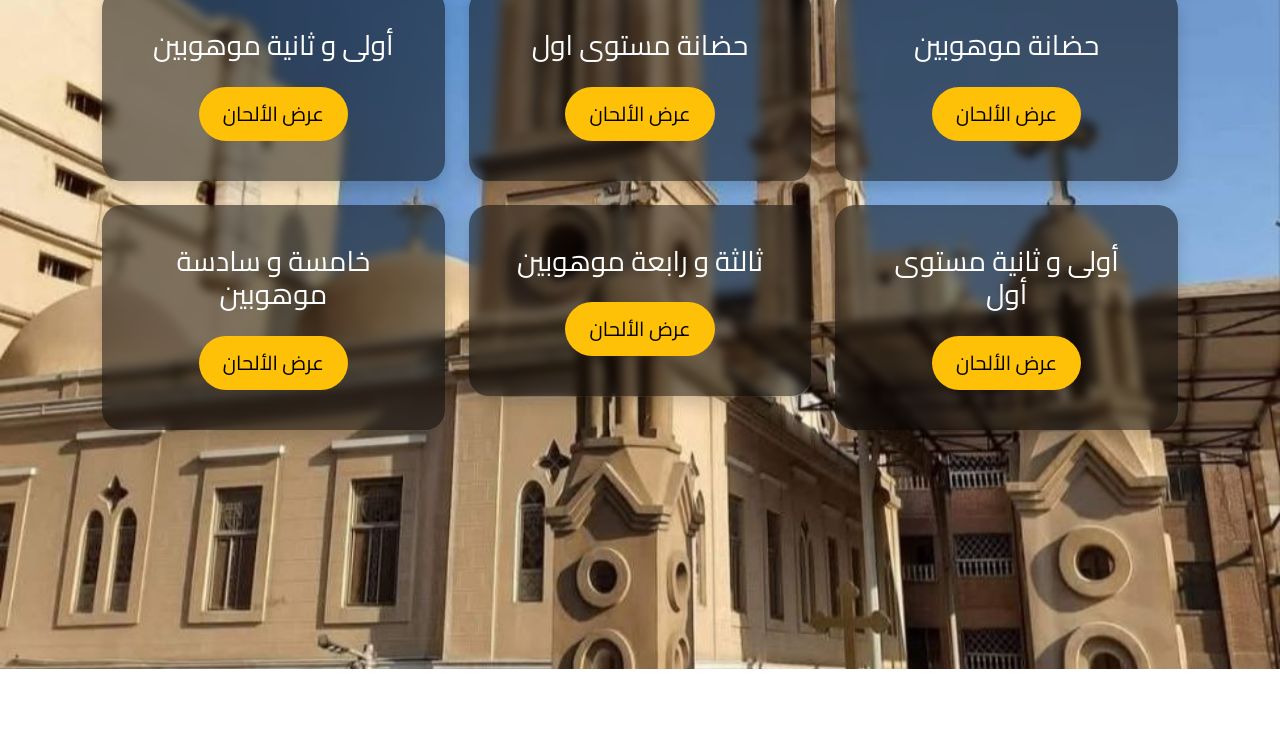
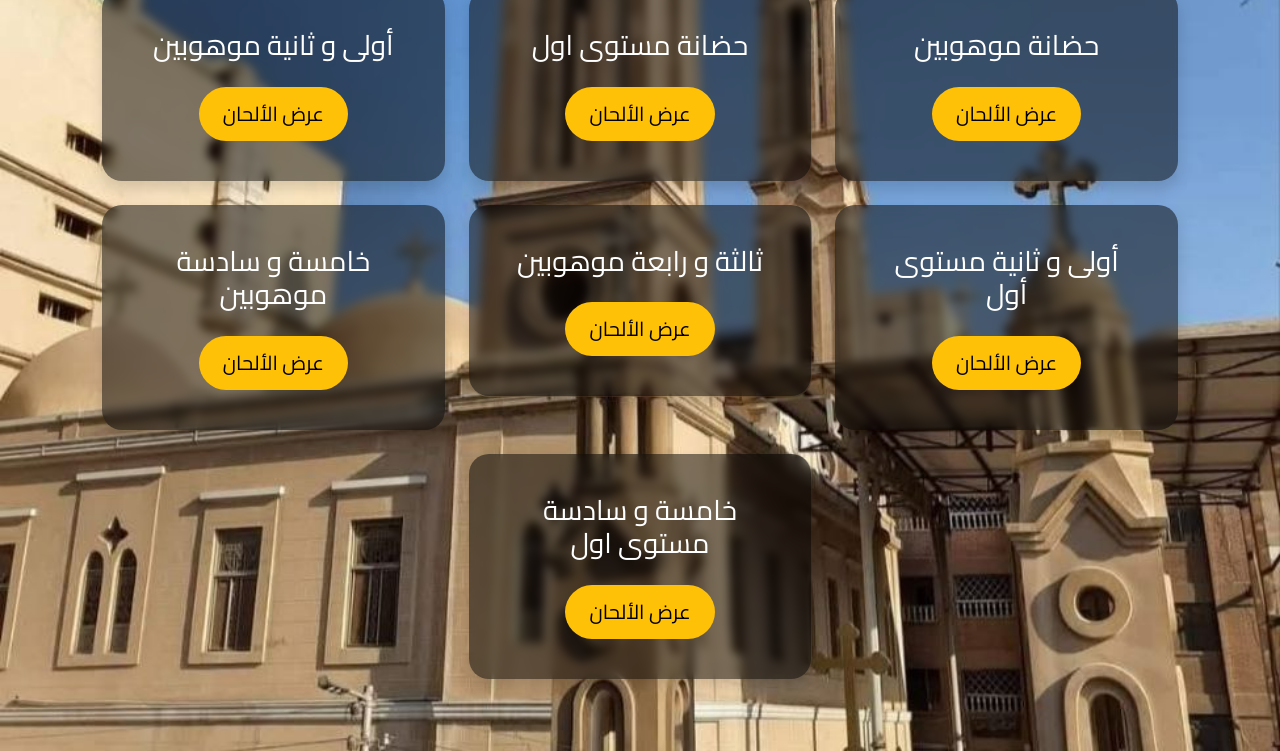
Before and after one commit to Amirmero1/-, a plain HTML site: page Home.html in a window 1280 px wide. Shown: the part 131-882 px from the top of the page. Before the commit the page ends 800 px from the top, so only its background shows below. Drawn offline with nearby package versions, Linux system fonts and the light colour scheme.

Commit message:
Home.html

```diff
--- a/Home.html
+++ b/Home.html
@@ -139,6 +139,15 @@
           </div>
         </div>
       </div>
+
+      <div class="col-md-4 col-12 mb-4">
+        <div class="card text-center shadow p-4">
+          <div class="card-body">
+            <h5 class="card-title">خامسة و سادسة مستوى اول</h5>
+            <a href="level1-5&6.html" class="btn btn-warning mt-3">عرض الألحان</a>
+          </div>
+        </div>
+      </div>
     </div>
   </div>
 </body>
```
